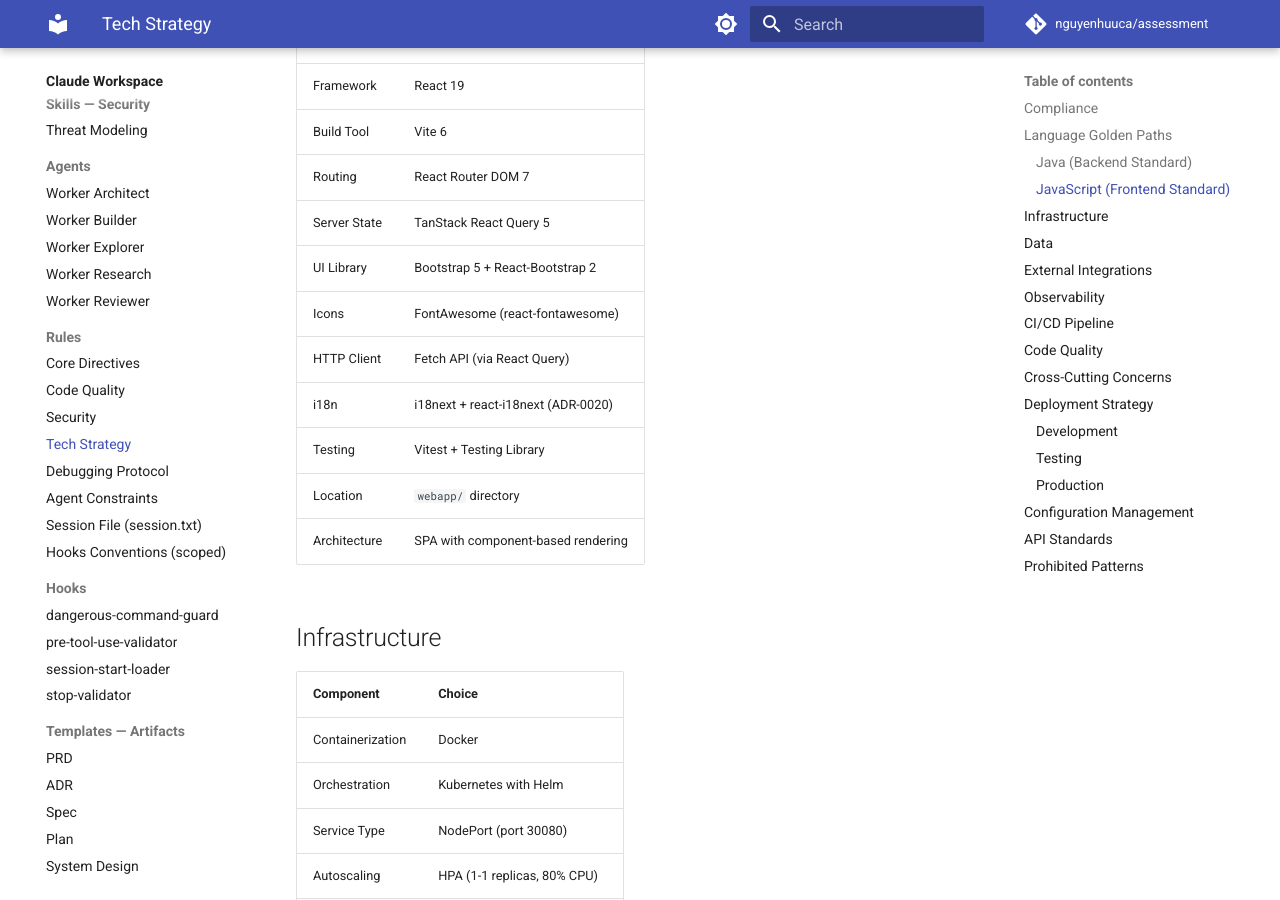
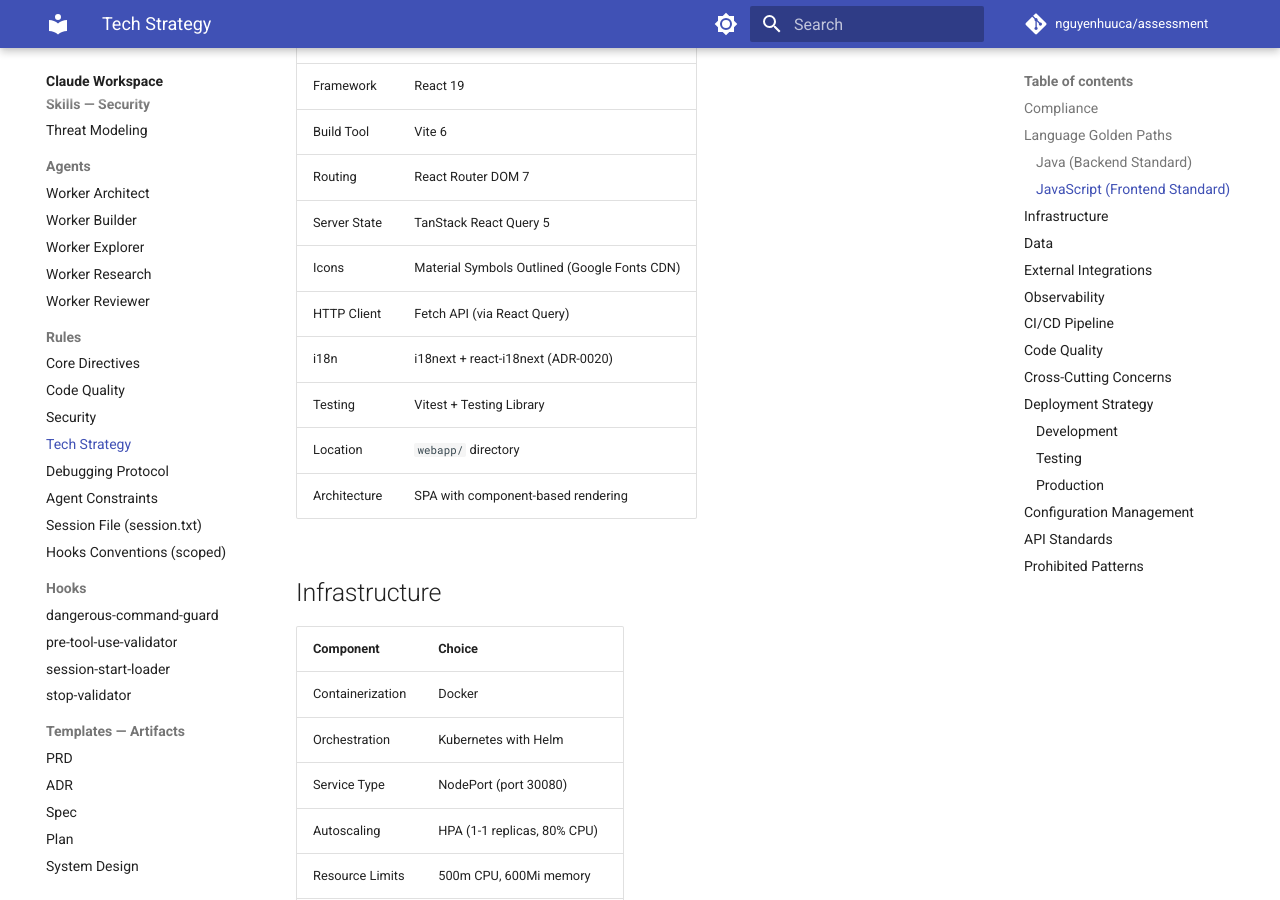
Before and after one commit to nguyenhuuca/assessment, an MkDocs documentation site: the page built from docs/claude/rules/tech-strategy.md, in a window 1280 px wide and 900 px high, scrolled down 1491 px. Built offline with MkDocs 1.6.1 and Material for MkDocs 9.7.7, drawn with Linux system fonts in a browser that asks for light colours; comment, search, counter and statistics services are not loaded.

Commit message:
docs(rules): tech-strategy matches the webapp (no Bootstrap UI library, Material Symbols icons)
The webapp styles with its own CSS design system (src/styles/index.css);
Bootstrap is only a legacy CSS import plus MFALoginModal, and no file
imports @fortawesome.

Co-Authored-By: Claude Opus 5.5 <noreply@anthropic.com>

```diff
--- a/docs/claude/rules/tech-strategy.md
+++ b/docs/claude/rules/tech-strategy.md
@@ -41,8 +41,7 @@ This is the **SINGLE SOURCE OF TRUTH** for technology choices.
 | Build Tool | Vite 6 |
 | Routing | React Router DOM 7 |
 | Server State | TanStack React Query 5 |
-| UI Library | Bootstrap 5 + React-Bootstrap 2 |
-| Icons | FontAwesome (react-fontawesome) |
+| Icons | Material Symbols Outlined (Google Fonts CDN) |
 | HTTP Client | Fetch API (via React Query) |
 | i18n | i18next + react-i18next (ADR-0020) |
 | Testing | Vitest + Testing Library |
```
Also changed, not shown: .claude/rules/tech-strategy.md (+1 -2 lines).
